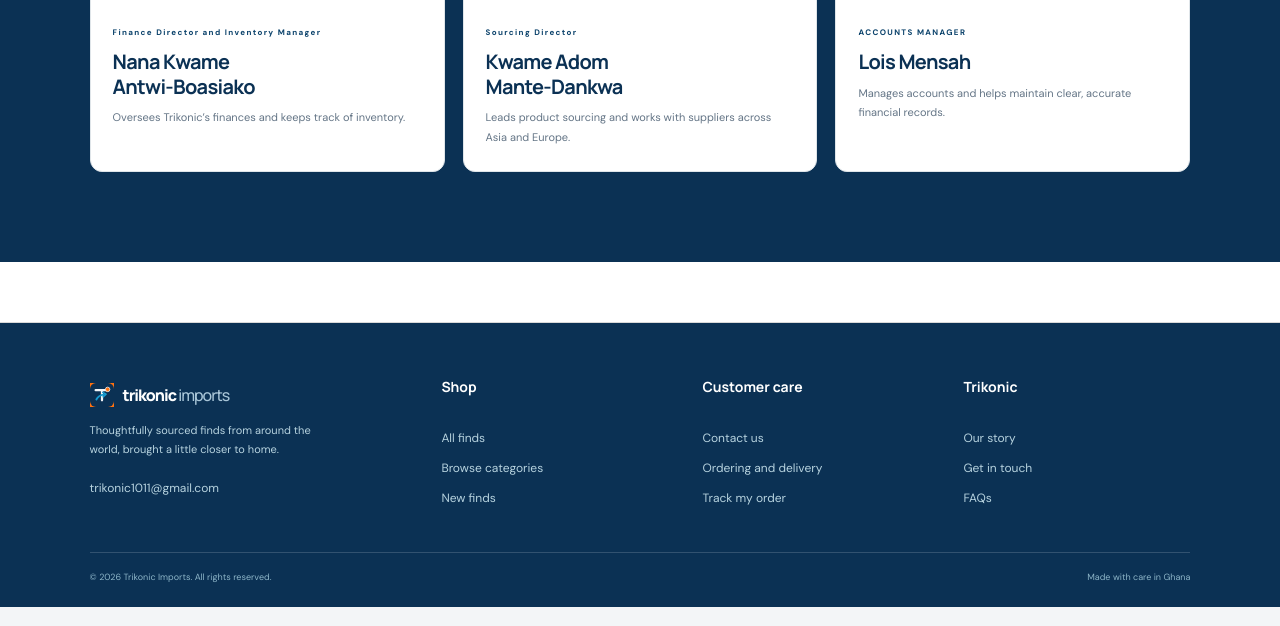
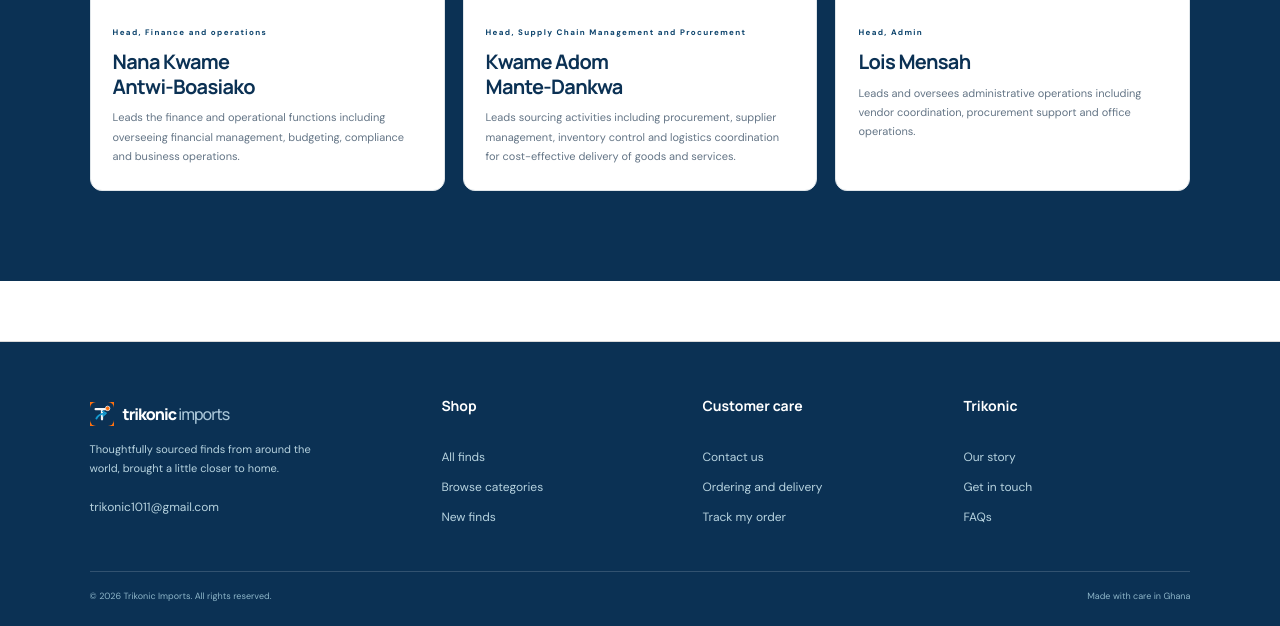
Before and after one commit to AB-IVtrades/Trikonic-E-Commerce-Website, a plain HTML site: page about.html in a window 1280 px wide. Shown: the part 2053-2679 px from the top of the page. Drawn offline with nearby package versions, Linux system fonts and the light colour scheme; no server answers.

Commit message:
Update About page team roles and bios

```diff
--- a/about.html
+++ b/about.html
@@ -36,9 +36,9 @@
     </section>
     <section class="about-values"><span class="eyebrow">WHAT WE’RE BUILDING TOWARD</span><div><article><span>01</span><h2>Quality that matters</h2><p>We want to bring customers goods that feel worth choosing and made to serve their purpose.</p></article><article><span>02</span><h2>Prices within reach</h2><p>Our idea began with finding a more affordable way to source the things people need and enjoy.</p></article><article><span>03</span><h2>Friends, working together</h2><p>Three friends bring different strengths to the work of growing Trikonic Imports.</p></article></div></section>
     <section class="team-section"><div class="team-heading"><span class="eyebrow">THE PEOPLE BEHIND TRIKONIC</span><h2>Small team.<br><em>Shared ambition.</em></h2><p>We each take responsibility for a different part of the business, and bring it together as one team.</p></div><div class="team-grid">
-      <article class="team-card"><img class="team-photo" src="images/team/nana-kwame-antwi-boasiako.jpg" alt="Portrait of Nana Kwame Antwi-Boasiako" width="960" height="960" loading="lazy"><div class="team-card-copy"><span class="eyebrow">Finance Director and Inventory Manager</span><h3>Nana Kwame<br>Antwi-Boasiako</h3><p>Oversees Trikonic’s finances and keeps track of inventory.</p></div></article>
-      <article class="team-card"><img class="team-photo" src="images/team/kwame-adom-mante-dankwa.jpg" alt="Portrait of Kwame Adom Mante-Dankwa" width="960" height="1125" loading="lazy"><div class="team-card-copy"><span class="eyebrow">Sourcing Director</span><h3>Kwame Adom<br>Mante-Dankwa</h3><p>Leads product sourcing and works with suppliers across Asia and Europe.</p></div></article>
-      <article class="team-card"><img class="team-photo" src="images/team/lois-mensah.jpg" alt="Portrait of Lois Mensah" width="960" height="960" loading="lazy"><div class="team-card-copy"><span class="eyebrow">ACCOUNTS MANAGER</span><h3>Lois Mensah</h3><p>Manages accounts and helps maintain clear, accurate financial records.</p></div></article>
+      <article class="team-card"><img class="team-photo" src="images/team/nana-kwame-antwi-boasiako.jpg" alt="Portrait of Nana Kwame Antwi-Boasiako" width="960" height="960" loading="lazy"><div class="team-card-copy"><span class="eyebrow">Head, Finance and operations</span><h3>Nana Kwame<br>Antwi-Boasiako</h3><p>Leads the finance and operational functions including overseeing financial management, budgeting, compliance and business operations.</p></div></article>
+      <article class="team-card"><img class="team-photo" src="images/team/kwame-adom-mante-dankwa.jpg" alt="Portrait of Kwame Adom Mante-Dankwa" width="960" height="1125" loading="lazy"><div class="team-card-copy"><span class="eyebrow">Head, Supply Chain Management and Procurement</span><h3>Kwame Adom<br>Mante-Dankwa</h3><p>Leads sourcing activities including procurement, supplier management, inventory control and logistics coordination for cost-effective delivery of goods and services.</p></div></article>
+      <article class="team-card"><img class="team-photo" src="images/team/lois-mensah.jpg" alt="Portrait of Lois Mensah" width="960" height="960" loading="lazy"><div class="team-card-copy"><span class="eyebrow">Head, Admin</span><h3>Lois Mensah</h3><p>Leads and oversees administrative operations including vendor coordination, procurement support and office operations.</p></div></article>
     </div></section>
   </main>
   <footer class="site-footer"><div class="footer-brand-column"><a class="brand" href="/" aria-label="Trikonic Imports home"><img class="brand-mark" src="images/trikonic-logo.svg" alt=""><span>trikonic<span class="brand-light"> imports</span></span></a><p>Thoughtfully sourced finds from around the world, brought a little closer to home.</p><a href="mailto:trikonic1011@gmail.com">trikonic1011@gmail.com</a></div><div><h3>Shop</h3><a href="shop.html">All finds</a><a href="categories.html">Browse categories</a><a href="shop.html?search=new">New finds</a></div><div><h3>Customer care</h3><a href="contact.html">Contact us</a><a href="ordering.html">Ordering and delivery</a><button type="button" id="footer-track-order">Track my order</button></div><div><h3>Trikonic</h3><a href="about.html">Our story</a><a href="contact.html">Get in touch</a><a href="ordering.html#faq">FAQs</a></div><div class="footer-legal"><span>© <span id="year"></span> Trikonic Imports. All rights reserved.</span><span>Made with care in Ghana</span></div></footer>
```
